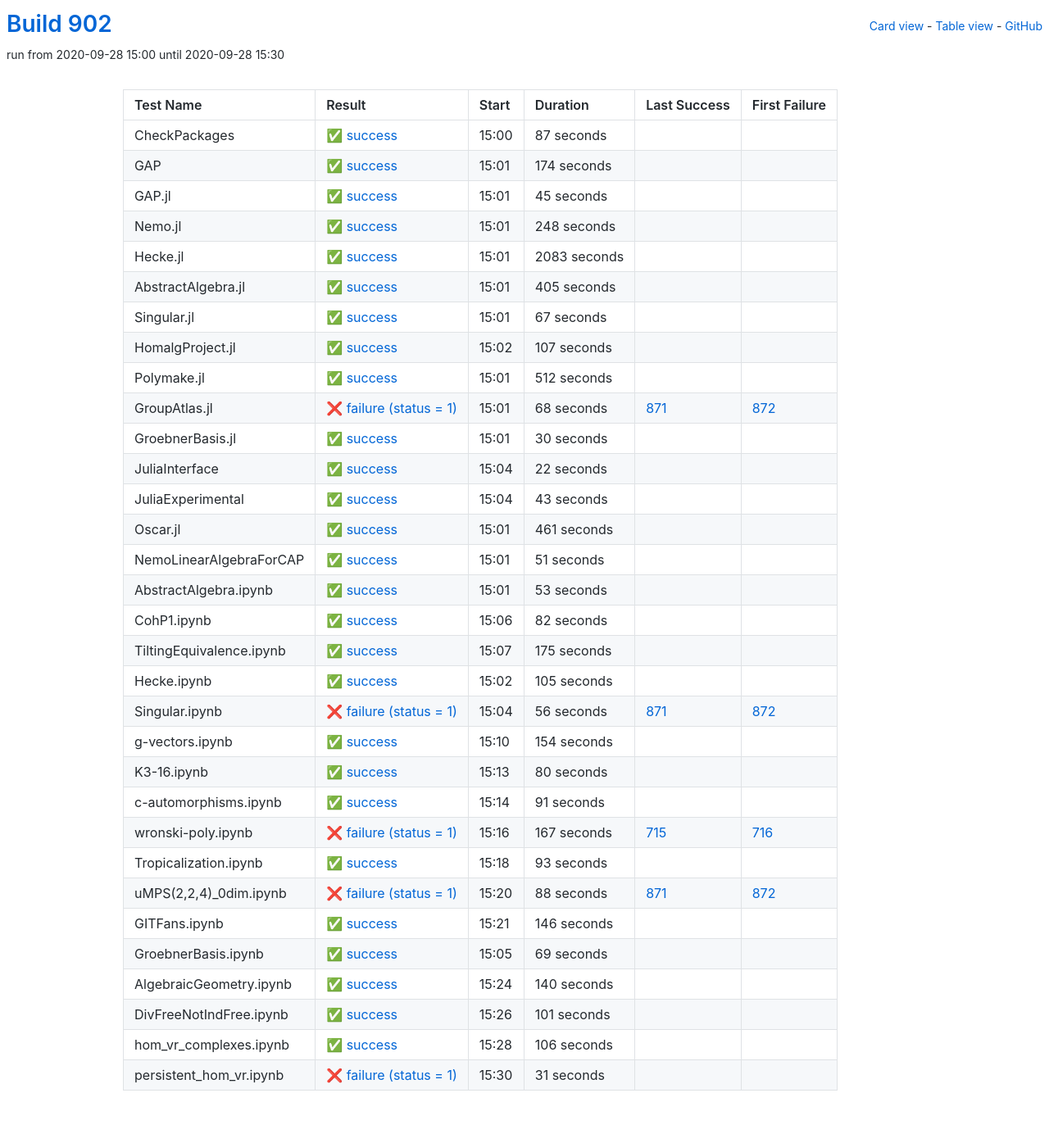
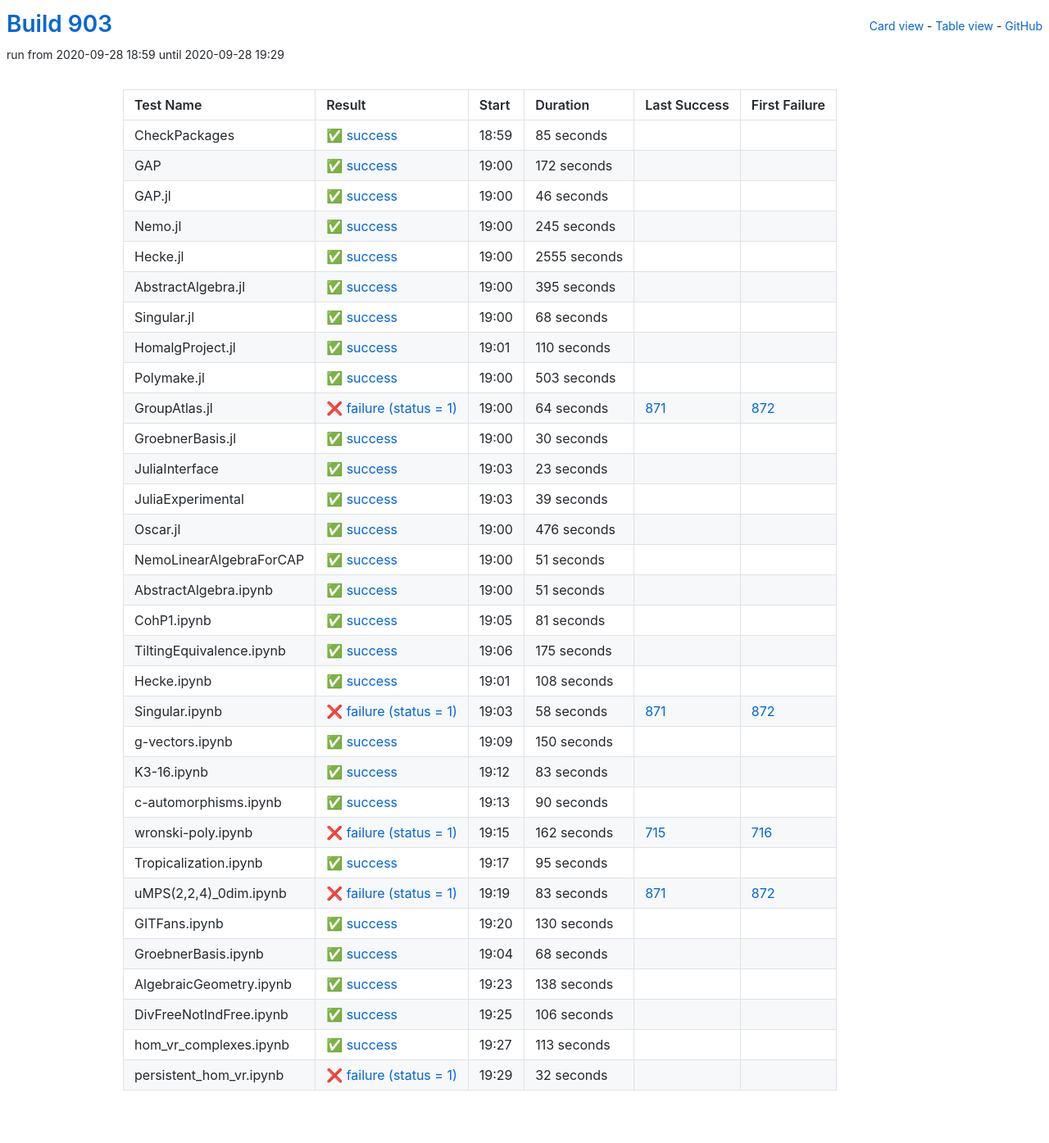
Before and after one commit to oscar-system/oscar-ci-status-stable, a Jekyll site: the page built from table.html, in a window 1280 px wide. Shown: the whole page at 82% size. Built offline with Jekyll 4.4.1, drawn with Linux system fonts in a browser that asks for light colours.

Commit message:
Build #903

```diff
--- a/_data/ci.yml
+++ b/_data/ci.yml
@@ -1,6 +1,6 @@
 ---
-build: 902
-build_url: https://oscarci.mathematik.uni-kl.de/job/oscar-stable/902/
+build: 903
+build_url: https://oscarci.mathematik.uni-kl.de/job/oscar-stable/903/
 job: oscar-stable
 organization: oscar-system
 repo: oscar-ci-status-stable
@@ -8,128 +8,128 @@ repourl: https://github.com/oscar-system/oscar-ci-status-stable
 tests:
 - name: CheckPackages
   id: checkpackages
-  log: https://oscarci.mathematik.uni-kl.de/job/oscar-stable/902/artifact/logs/build-902/CheckPackages.log
-  start: 2020-09-28 15:00
+  log: https://oscarci.mathematik.uni-kl.de/job/oscar-stable/903/artifact/logs/build-903/CheckPackages.log
+  start: 2020-09-28 18:59
   success: true
   exitcode: 0
   status: success
-  duration: 87
+  duration: 85
   last_success: false
   last_success_url:
   first_failure: false
   first_failure_url:
 - name: GAP
   id: gap
-  log: https://oscarci.mathematik.uni-kl.de/job/oscar-stable/902/artifact/logs/build-902/GAP.log
-  start: 2020-09-28 15:01
+  log: https://oscarci.mathematik.uni-kl.de/job/oscar-stable/903/artifact/logs/build-903/GAP.log
+  start: 2020-09-28 19:00
   success: true
   exitcode: 0
   status: success
-  duration: 174
+  duration: 172
   last_success: false
   last_success_url:
   first_failure: false
   first_failure_url:
 - name: GAP.jl
   id: gap-jl
-  log: https://oscarci.mathematik.uni-kl.de/job/oscar-stable/902/artifact/logs/build-902/GAP.jl.log
-  start: 2020-09-28 15:01
+  log: https://oscarci.mathematik.uni-kl.de/job/oscar-stable/903/artifact/logs/build-903/GAP.jl.log
+  start: 2020-09-28 19:00
   success: true
   exitcode: 0
   status: success
-  duration: 45
+  duration: 46
   last_success: false
   last_success_url:
   first_failure: false
   first_failure_url:
 - name: Nemo.jl
   id: nemo-jl
-  log: https://oscarci.mathematik.uni-kl.de/job/oscar-stable/902/artifact/logs/build-902/Nemo.jl.log
-  start: 2020-09-28 15:01
+  log: https://oscarci.mathematik.uni-kl.de/job/oscar-stable/903/artifact/logs/build-903/Nemo.jl.log
+  start: 2020-09-28 19:00
   success: true
   exitcode: 0
   status: success
-  duration: 248
+  duration: 245
   last_success: false
   last_success_url:
   first_failure: false
   first_failure_url:
 - name: Hecke.jl
   id: hecke-jl
-  log: https://oscarci.mathematik.uni-kl.de/job/oscar-stable/902/artifact/logs/build-902/Hecke.jl.log
-  start: 2020-09-28 15:01
+  log: https://oscarci.mathematik.uni-kl.de/job/oscar-stable/903/artifact/logs/build-903/Hecke.jl.log
+  start: 2020-09-28 19:00
   success: true
   exitcode: 0
   status: success
-  duration: 2083
+  duration: 2555
   last_success: false
   last_success_url:
   first_failure: false
   first_failure_url:
 - name: AbstractAlgebra.jl
   id: abstractalgebra-jl
-  log: https://oscarci.mathematik.uni-kl.de/job/oscar-stable/902/artifact/logs/build-902/AbstractAlgebra.jl.log
-  start: 2020-09-28 15:01
+  log: https://oscarci.mathematik.uni-kl.de/job/oscar-stable/903/artifact/logs/build-903/AbstractAlgebra.jl.log
+  start: 2020-09-28 19:00
   success: true
   exitcode: 0
   status: success
-  duration: 405
+  duration: 395
   last_success: false
   last_success_url:
   first_failure: false
   first_failure_url:
 - name: Singular.jl
   id: singular-jl
-  log: https://oscarci.mathematik.uni-kl.de/job/oscar-stable/902/artifact/logs/build-902/Singular.jl.log
-  start: 2020-09-28 15:01
+  log: https://oscarci.mathematik.uni-kl.de/job/oscar-stable/903/artifact/logs/build-903/Singular.jl.log
+  start: 2020-09-28 19:00
   success: true
   exitcode: 0
   status: success
-  duration: 67
+  duration: 68
   last_success: false
   last_success_url:
   first_failure: false
   first_failure_url:
 - name: HomalgProject.jl
   id: homalgproject-jl
-  log: https://oscarci.mathematik.uni-kl.de/job/oscar-stable/902/artifact/logs/build-902/HomalgProject.jl.log
-  start: 2020-09-28 15:02
+  log: https://oscarci.mathematik.uni-kl.de/job/oscar-stable/903/artifact/logs/build-903/HomalgProject.jl.log
+  start: 2020-09-28 19:01
   success: true
   exitcode: 0
   status: success
-  duration: 107
+  duration: 110
   last_success: false
   last_success_url:
   first_failure: false
   first_failure_url:
 - name: Polymake.jl
   id: polymake-jl
-  log: https://oscarci.mathematik.uni-kl.de/job/oscar-stable/902/artifact/logs/build-902/Polymake.jl.log
-  start: 2020-09-28 15:01
+  log: https://oscarci.mathematik.uni-kl.de/job/oscar-stable/903/artifact/logs/build-903/Polymake.jl.log
+  start: 2020-09-28 19:00
   success: true
   exitcode: 0
   status: success
-  duration: 512
+  duration: 503
   last_success: false
   last_success_url:
   first_failure: false
   first_failure_url:
 - name: GroupAtlas.jl
   id: groupatlas-jl
-  log: https://oscarci.mathematik.uni-kl.de/job/oscar-stable/902/artifact/logs/build-902/GroupAtlas.jl.log
-  start: 2020-09-28 15:01
+  log: https://oscarci.mathematik.uni-kl.de/job/oscar-stable/903/artifact/logs/build-903/GroupAtlas.jl.log
+  start: 2020-09-28 19:00
   success: false
   exitcode: 1
   status: failure
-  duration: 68
+  duration: 64
   last_success: 871
   last_success_url: https://oscarci.mathematik.uni-kl.de/job/oscar-stable/871/
   first_failure: 872
   first_failure_url: https://oscarci.mathematik.uni-kl.de/job/oscar-stable/872/
 - name: GroebnerBasis.jl
   id: groebnerbasis-jl
-  log: https://oscarci.mathematik.uni-kl.de/job/oscar-stable/902/artifact/logs/build-902/GroebnerBasis.jl.log
-  start: 2020-09-28 15:01
+  log: https://oscarci.mathematik.uni-kl.de/job/oscar-stable/903/artifact/logs/build-903/GroebnerBasis.jl.log
+  start: 2020-09-28 19:00
   success: true
   exitcode: 0
   status: success
@@ -140,44 +140,44 @@ tests:
   first_failure_url:
 - name: JuliaInterface
   id: juliainterface
-  log: https://oscarci.mathematik.uni-kl.de/job/oscar-stable/902/artifact/logs/build-902/JuliaInterface.log
-  start: 2020-09-28 15:04
+  log: https://oscarci.mathematik.uni-kl.de/job/oscar-stable/903/artifact/logs/build-903/JuliaInterface.log
+  start: 2020-09-28 19:03
   success: true
   exitcode: 0
   status: success
-  duration: 22
+  duration: 23
   last_success: false
   last_success_url:
   first_failure: false
   first_failure_url:
 - name: JuliaExperimental
   id: juliaexperimental
-  log: https://oscarci.mathematik.uni-kl.de/job/oscar-stable/902/artifact/logs/build-902/JuliaExperimental.log
-  start: 2020-09-28 15:04
+  log: https://oscarci.mathematik.uni-kl.de/job/oscar-stable/903/artifact/logs/build-903/JuliaExperimental.log
+  start: 2020-09-28 19:03
   success: true
   exitcode: 0
   status: success
-  duration: 43
+  duration: 39
   last_success: false
   last_success_url:
   first_failure: false
   first_failure_url:
 - name: Oscar.jl
   id: oscar-jl
-  log: https://oscarci.mathematik.uni-kl.de/job/oscar-stable/902/artifact/logs/build-902/Oscar.jl.log
-  start: 2020-09-28 15:01
+  log: https://oscarci.mathematik.uni-kl.de/job/oscar-stable/903/artifact/logs/build-903/Oscar.jl.log
+  start: 2020-09-28 19:00
   success: true
   exitcode: 0
   status: success
-  duration: 461
+  duration: 476
   last_success: false
   last_success_url:
   first_failure: false
   first_failure_url:
 - name: NemoLinearAlgebraForCAP
   id: nemolinearalgebraforcap
-  log: https://oscarci.mathematik.uni-kl.de/job/oscar-stable/902/artifact/logs/build-902/NemoLinearAlgebraForCAP.log
-  start: 2020-09-28 15:01
+  log: https://oscarci.mathematik.uni-kl.de/job/oscar-stable/903/artifact/logs/build-903/NemoLinearAlgebraForCAP.log
+  start: 2020-09-28 19:00
   success: true
   exitcode: 0
   status: success
@@ -188,32 +188,32 @@ tests:
   first_failure_url:
 - name: AbstractAlgebra.ipynb
   id: abstractalgebra-ipynb
-  log: https://oscarci.mathematik.uni-kl.de/job/oscar-stable/902/artifact/logs/build-902/AbstractAlgebra.ipynb.log
-  start: 2020-09-28 15:01
+  log: https://oscarci.mathematik.uni-kl.de/job/oscar-stable/903/artifact/logs/build-903/AbstractAlgebra.ipynb.log
+  start: 2020-09-28 19:00
   success: true
   exitcode: 0
   status: success
-  duration: 53
+  duration: 51
   last_success: false
   last_success_url:
   first_failure: false
   first_failure_url:
 - name: CohP1.ipynb
   id: cohp1-ipynb
-  log: https://oscarci.mathematik.uni-kl.de/job/oscar-stable/902/artifact/logs/build-902/CohP1.ipynb.log
-  start: 2020-09-28 15:06
+  log: https://oscarci.mathematik.uni-kl.de/job/oscar-stable/903/artifact/logs/build-903/CohP1.ipynb.log
+  start: 2020-09-28 19:05
   success: true
   exitcode: 0
   status: success
-  duration: 82
+  duration: 81
   last_success: false
   last_success_url:
   first_failure: false
   first_failure_url:
 - name: TiltingEquivalence.ipynb
   id: tiltingequivalence-ipynb
-  log: https://oscarci.mathematik.uni-kl.de/job/oscar-stable/902/artifact/logs/build-902/TiltingEquivalence.ipynb.log
-  start: 2020-09-28 15:07
+  log: https://oscarci.mathematik.uni-kl.de/job/oscar-stable/903/artifact/logs/build-903/TiltingEquivalence.ipynb.log
+  start: 2020-09-28 19:06
   success: true
   exitcode: 0
   status: success
@@ -224,152 +224,140 @@ tests:
   first_failure_url:
 - name: Hecke.ipynb
   id: hecke-ipynb
-  log: https://oscarci.mathematik.uni-kl.de/job/oscar-stable/902/artifact/logs/build-902/Hecke.ipynb.log
-  start: 2020-09-28 15:02
+  log: https://oscarci.mathematik.uni-kl.de/job/oscar-stable/903/artifact/logs/build-903/Hecke.ipynb.log
+  start: 2020-09-28 19:01
   success: true
   exitcode: 0
   status: success
-  duration: 105
+  duration: 108
   last_success: false
   last_success_url:
   first_failure: false
   first_failure_url:
 - name: Singular.ipynb
   id: singular-ipynb
-  log: https://oscarci.mathematik.uni-kl.de/job/oscar-stable/902/artifact/logs/build-902/Singular.ipynb.log
-  start: 2020-09-28 15:04
+  log: https://oscarci.mathematik.uni-kl.de/job/oscar-stable/903/artifact/logs/build-903/Singular.ipynb.log
+  start: 2020-09-28 19:03
   success: false
   exitcode: 1
   status: failure
-  duration: 56
+  duration: 58
   last_success: 871
   last_success_url: https://oscarci.mathematik.uni-kl.de/job/oscar-stable/871/
   first_failure: 872
   first_failure_url: https://oscarci.mathematik.uni-kl.de/job/oscar-stable/872/
 - name: g-vectors.ipynb
   id: g-vectors-ipynb
-  log: https://oscarci.mathematik.uni-kl.de/job/oscar-stable/902/artifact/logs/build-902/g-vectors.ipynb.log
-  start: 2020-09-28 15:10
+  log: https://oscarci.mathematik.uni-kl.de/job/oscar-stable/903/artifact/logs/build-903/g-vectors.ipynb.log
+  start: 2020-09-28 19:09
   success: true
   exitcode: 0
   status: success
-  duration: 154
+  duration: 150
   last_success: false
   last_success_url:
   first_failure: false
   first_failure_url:
 - name: K3-16.ipynb
   id: k3-16-ipynb
-  log: https://oscarci.mathematik.uni-kl.de/job/oscar-stable/902/artifact/logs/build-902/K3-16.ipynb.log
-  start: 2020-09-28 15:13
+  log: https://oscarci.mathematik.uni-kl.de/job/oscar-stable/903/artifact/logs/build-903/K3-16.ipynb.log
+  start: 2020-09-28 19:12
   success: true
   exitcode: 0
   status: success
-  duration: 80
+  duration: 83
   last_success: false
   last_success_url:
   first_failure: false
   first_failure_url:
 - name: c-automorphisms.ipynb
   id: c-automorphisms-ipynb
-  log: https://oscarci.mathematik.uni-kl.de/job/oscar-stable/902/artifact/logs/build-902/c-automorphisms.ipynb.log
-  start: 2020-09-28 15:14
+  log: https://oscarci.mathematik.uni-kl.de/job/oscar-stable/903/artifact/logs/build-903/c-automorphisms.ipynb.log
+  start: 2020-09-28 19:13
   success: true
   exitcode: 0
   status: success
-  duration: 91
+  duration: 90
   last_success: false
   last_success_url:
   first_failure: false
   first_failure_url:
 - name: wronski-poly.ipynb
   id: wronski-poly-ipynb
-  log: https://oscarci.mathematik.uni-kl.de/job/oscar-stable/902/artifact/logs/build-902/wronski-poly.ipynb.log
-  start: 2020-09-28 15:16
+  log: https://oscarci.mathematik.uni-kl.de/job/oscar-stable/903/artifact/logs/build-903/wronski-poly.ipynb.log
+  start: 2020-09-28 19:15
   success: false
   exitcode: 1
   status: failure
-  duration: 167
+  duration: 162
   last_success: 715
   last_success_url: https://oscarci.mathematik.uni-kl.de/job/oscar-stable/715/
   first_failure: 716
   first_failure_url: https://oscarci.mathematik.uni-kl.de/job/oscar-stable/716/
 - name: Tropicalization.ipynb
   id: tropicalization-ipynb
-  log: https://oscarci.mathematik.uni-kl.de/job/oscar-stable/902/artifact/logs/build-902/Tropicalization.ipynb.log
-  start: 2020-09-28 15:18
+  log: https://oscarci.mathematik.uni-kl.de/job/oscar-stable/903/artifact/logs/build-903/Tropicalization.ipynb.log
+  start: 2020-09-28 19:17
   success: true
   exitcode: 0
   status: success
-  duration: 93
+  duration: 95
   last_success: false
   last_success_url:
   first_failure: false
   first_failure_url:
 - name: uMPS(2,2,4)_0dim.ipynb
   id: umps-2-2-4-0dim-ipynb
-  log: https://oscarci.mathematik.uni-kl.de/job/oscar-stable/902/artifact/logs/build-902/uMPS-2-2-4-_0dim.ipynb.log
-  start: 2020-09-28 15:20
+  log: https://oscarci.mathematik.uni-kl.de/job/oscar-stable/903/artifact/logs/build-903/uMPS-2-2-4-_0dim.ipynb.log
+  start: 2020-09-28 19:19
   success: false
   exitcode: 1
   status: failure
-  duration: 88
+  duration: 83
   last_success: 871
   last_success_url: https://oscarci.mathematik.uni-kl.de/job/oscar-stable/871/
   first_failure: 872
   first_failure_url: https://oscarci.mathematik.uni-kl.de/job/oscar-stable/872/
 - name: GITFans.ipynb
   id: gitfans-ipynb
-  log: https://oscarci.mathematik.uni-kl.de/job/oscar-stable/902/artifact/logs/build-902/GITFans.ipynb.log
-  start: 2020-09-28 15:21
+  log: https://oscarci.mathematik.uni-kl.de/job/oscar-stable/903/artifact/logs/build-903/GITFans.ipynb.log
+  start: 2020-09-28 19:20
   success: true
   exitcode: 0
   status: success
-  duration: 146
+  duration: 130
   last_success: false
   last_success_url:
   first_failure: false
   first_failure_url:
 - name: GroebnerBasis.ipynb
   id: groebnerbasis-ipynb
-  log: https://oscarci.mathematik.uni-kl.de/job/oscar-stable/902/artifact/logs/build-902/GroebnerBasis.ipynb.log
-  start: 2020-09-28 15:05
+  log: https://oscarci.mathematik.uni-kl.de/job/oscar-stable/903/artifact/logs/build-903/GroebnerBasis.ipynb.log
+  start: 2020-09-28 19:04
   success: true
   exitcode: 0
   status: success
-  duration: 69
+  duration: 68
   last_success: false
   last_success_url:
   first_failure: false
   first_failure_url:
 - name: AlgebraicGeometry.ipynb
   id: algebraicgeometry-ipynb
-  log: https://oscarci.mathematik.uni-kl.de/job/oscar-stable/902/artifact/logs/build-902/AlgebraicGeometry.ipynb.log
-  start: 2020-09-28 15:24
+  log: https://oscarci.mathematik.uni-kl.de/job/oscar-stable/903/artifact/logs/build-903/AlgebraicGeometry.ipynb.log
+  start: 2020-09-28 19:23
   success: true
   exitcode: 0
   status: success
-  duration: 140
+  duration: 138
   last_success: false
   last_success_url:
   first_failure: false
   first_failure_url:
 - name: DivFreeNotIndFree.ipynb
   id: divfreenotindfree-ipynb
-  log: https://oscarci.mathematik.uni-kl.de/job/oscar-stable/902/artifact/logs/build-902/DivFreeNotIndFree.ipynb.log
-  start: 2020-09-28 15:26
-  success: true
-  exitcode: 0
-  status: success
-  duration: 101
-  last_success: false
-  last_success_url:
-  first_failure: false
-  first_failure_url:
-- name: hom_vr_complexes.ipynb
-  id: hom-vr-complexes-ipynb
-  log: https://oscarci.mathematik.uni-kl.de/job/oscar-stable/902/artifact/logs/build-902/hom_vr_complexes.ipynb.log
-  start: 2020-09-28 15:28
+  log: https://oscarci.mathematik.uni-kl.de/job/oscar-stable/903/artifact/logs/build-903/DivFreeNotIndFree.ipynb.log
+  start: 2020-09-28 19:25
   success: true
   exitcode: 0
   status: success
@@ -378,15 +366,27 @@ tests:
   last_success_url:
   first_failure: false
   first_failure_url:
-- name: persistent_hom_vr.ipynb
-  id: persistent-hom-vr-ipynb
-  log: https://oscarci.mathematik.uni-kl.de/job/oscar-stable/902/artifact/logs/build-902/persistent_hom_vr.ipynb.log
-  start: 2020-09-28 15:30
-  success: false
-  exitcode: 1
-  status: failure
-  duration: 31
+- name: hom_vr_complexes.ipynb
+  id: hom-vr-complexes-ipynb
+  log: https://oscarci.mathematik.uni-kl.de/job/oscar-stable/903/artifact/logs/build-903/hom_vr_complexes.ipynb.log
+  start: 2020-09-28 19:27
+  success: true
+  exitcode: 0
+  status: success
+  duration: 113
   last_success: false
   last_success_url:
   first_failure: false
   first_failure_url:
+- name: persistent_hom_vr.ipynb
+  id: persistent-hom-vr-ipynb
+  log: https://oscarci.mathematik.uni-kl.de/job/oscar-stable/903/artifact/logs/build-903/persistent_hom_vr.ipynb.log
+  start: 2020-09-28 19:29
+  success: false
+  exitcode: 1
+  status: failure
+  duration: 32
+  last_success: false
+  last_success_url:
+  first_failure: false
+  first_failure_url:
```
Also changed, not shown: README.md.
